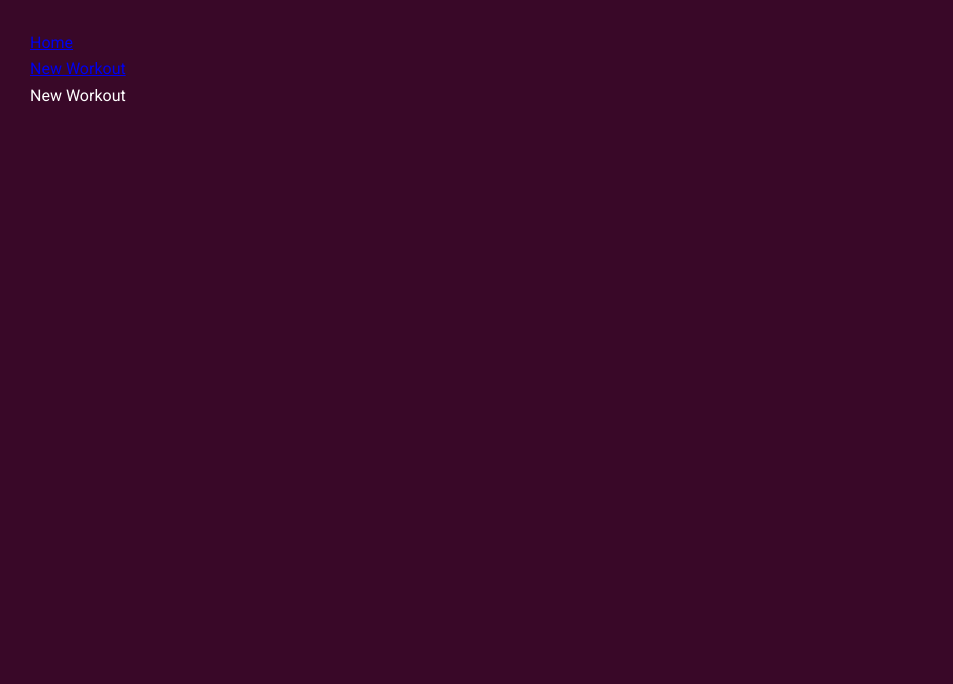
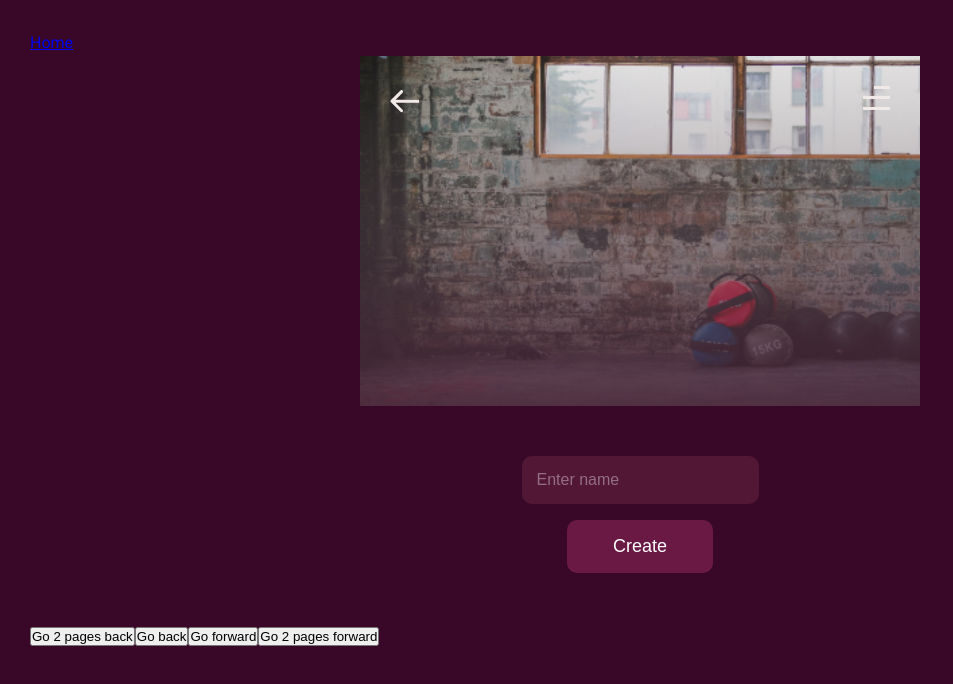
Before and after one commit to AirWav2021/workout-react, a React (Create React App) app: page /new-workout in a window 1280 px wide. Shown: the top 684 px of the page, without its empty margins (0-953 px from the left). Built offline with nearby package versions, Linux system fonts and the light colour scheme.

Commit message:
Feat(add router useLocation useNavigate create workout page)

```diff
--- a/src/Router/index.js
+++ b/src/Router/index.js
@@ -11,9 +11,6 @@ export const Router = () => {
 					<NavLink to='/' className='link'>
 						Home
 					</NavLink>
-					<NavLink to='/new-workout' className='link'>
-						<NewWorkout />
-					</NavLink>
 				</div>
 				<Routes>
 					<Route path='/' element={<Home />} />
--- a/src/components/Header/Header.jsx
+++ b/src/components/Header/Header.jsx
@@ -3,13 +3,25 @@ import styles from './Header.module.scss'
 
 import userImage from '../../images/header/user.svg'
 import { Hamburger } from './Hamburger/Hamburger'
+import arrowImage from '../../images/header/arrow.svg'
+import { useLocation, useNavigate } from 'react-router-dom'
 
-export const Header = () => {
+export const Header = ({ backCallback }) => {
+	const location = useLocation()
+	const navigate = useNavigate()
+
 	return (
 		<header className={styles.header}>
-			<button type='button'>
-				<img src={userImage} alt='Auth' />
-			</button>
+			{location.pathname !== '/' ? (
+				<button onClick={() => navigate(-1)} type='button'>
+					<img src={arrowImage} alt='Auth' />
+				</button>
+			) : (
+				<button type='button'>
+					<img src={userImage} alt='Auth' />
+				</button>
+			)}
+
 			<Hamburger />
 		</header>
 	)
--- a/src/components/common/Layout.module.scss
+++ b/src/components/common/Layout.module.scss
@@ -2,7 +2,7 @@
   display: flex;
   justify-content: space-between;
   flex-direction: column;
-  height: 890px !important;
+  height: 890px;
   max-width: 560px;
   width: 100%;
   padding: 30px;
--- a/src/components/pages/NewWorkout/NewWorkout.jsx
+++ b/src/components/pages/NewWorkout/NewWorkout.jsx
@@ -1,5 +1,36 @@
-import React from 'react'
+import React, { useState } from 'react'
+import { Layout } from '../../common/Layout'
+import { useNavigate } from 'react-router-dom'
+import bgImage from '../../../images/new-workout-bg.jpg'
+import { Field } from '../../ui/Field/Field'
+import { Button } from '../../ui/Button/Button'
+import styles from './NewWorkout.module.scss'
 
 export const NewWorkout = () => {
-	return <div>New Workout</div>
+	const [name, setName] = useState('')
+
+	const handleSubmit = () => {
+		console.log('Submit')
+	}
+	const navigate = useNavigate()
+
+	return (
+		<>
+			<Layout bgImage={bgImage} />
+			<div className={styles.wrapper}>
+				<form onSubmit={handleSubmit}>
+					<Field
+						placeholder='Enter name'
+						value={name}
+						onChange={e => setName(e.target.value)}
+					/>
+					<Button text='Create' callback={() => {}}></Button>
+				</form>
+			</div>
+			<button onClick={() => navigate(-2)}>Go 2 pages back</button>
+			<button onClick={() => navigate(-1)}>Go back</button>
+			<button onClick={() => navigate(1)}>Go forward</button>
+			<button onClick={() => navigate(2)}>Go 2 pages forward</button>
+		</>
+	)
 }
--- a/src/components/pages/NewWorkout/NewWorkout.module.scss
+++ b/src/components/pages/NewWorkout/NewWorkout.module.scss
@@ -0,0 +1,4 @@
+.wrapper {
+  padding: 50px 90px;
+  text-align: center;
+}
--- /dev/null
+++ b/src/components/ui/Field/Field.jsx
@@ -0,0 +1,16 @@
+import React from 'react'
+import styles from './Field.module.scss'
+
+export const Field = ({ placeholder, value, onChange, type = 'text' }) => {
+	return (
+		<div>
+			<input
+				placeholder={placeholder}
+				type={type}
+				value={value}
+				onChange={onChange}
+				className={styles.input}
+			/>
+		</div>
+	)
+}
--- /dev/null
+++ b/src/components/ui/Field/Field.module.scss
@@ -0,0 +1,20 @@
+@import "../../../scss/variables";
+
+.input {
+  background: $purple;
+  border: 1px solid transparent;
+  color: $white;
+  font-size: 16px;
+  padding: 14px;
+  border-radius: 10px;
+  margin-bottom: 1rem;
+  outline: none;
+
+  &:focus {
+    border-color: rgba($accent, 0.3);
+  }
+
+  &::placeholder {
+    color: #946e86;
+  }
+}
```
